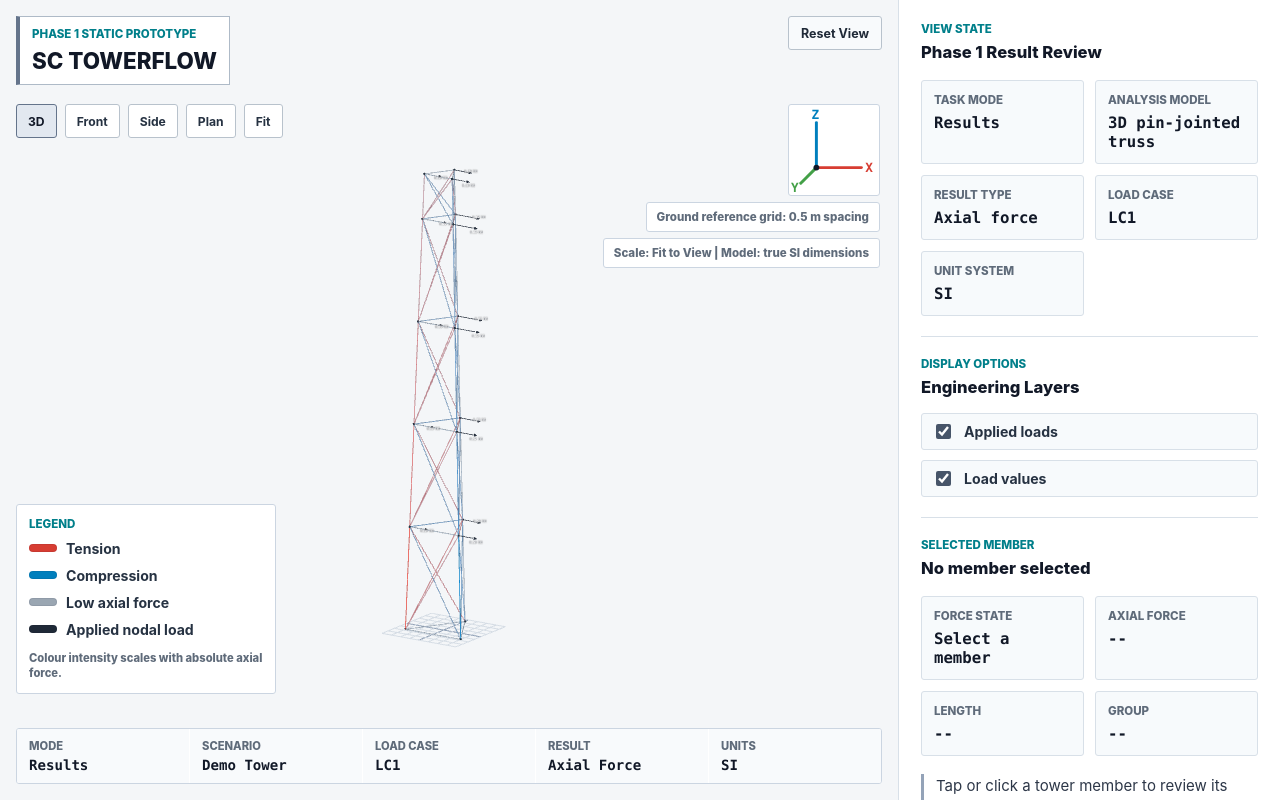
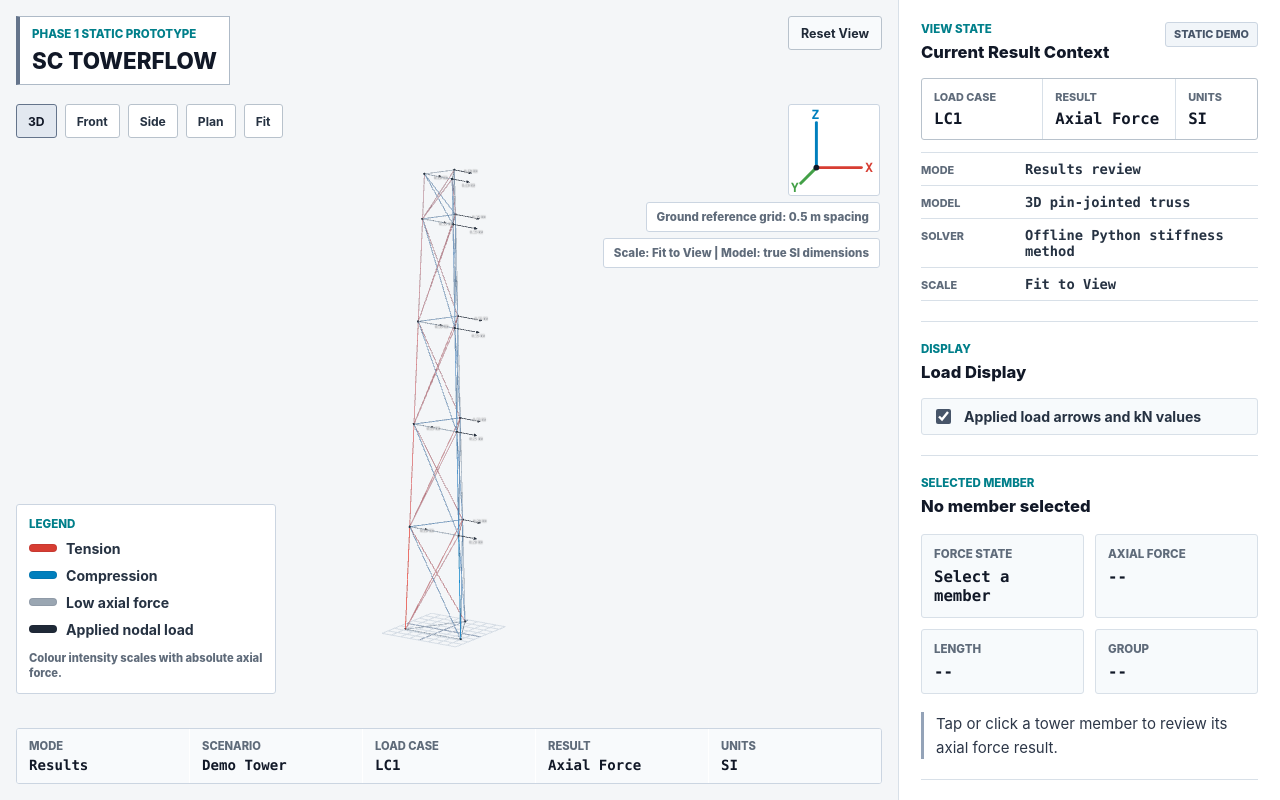
Before and after one commit to Pikatiu27/TowerFlow, a plain HTML site: page index.html in a window 1280 px wide. Drawn offline with nearby package versions, Linux system fonts and the light colour scheme; animation ran at ten frames a second.

Commit message:
Refine load display controls

```diff
--- a/index.html
+++ b/index.html
@@ -90,44 +90,57 @@
       </section>
 
       <aside class="info-panel" aria-label="Engineering result panel">
-        <section>
-          <p class="eyebrow">View State</p>
-          <h2>Phase 1 Result Review</h2>
-          <dl class="context-grid">
+        <section class="state-section">
+          <div class="section-heading">
             <div>
-              <dt>Task Mode</dt>
-              <dd>Results</dd>
+              <p class="eyebrow">View State</p>
+              <h2>Current Result Context</h2>
+            </div>
+            <span class="state-badge">Static Demo</span>
+          </div>
+
+          <div class="state-primary" aria-label="Active result summary">
+            <div>
+              <span>Load Case</span>
+              <strong id="panel-load-case">LC1</strong>
             </div>
             <div>
-              <dt>Analysis Model</dt>
+              <span>Result</span>
+              <strong>Axial Force</strong>
+            </div>
+            <div>
+              <span>Units</span>
+              <strong>SI</strong>
+            </div>
+          </div>
+
+          <dl class="state-details">
+            <div>
+              <dt>Mode</dt>
+              <dd>Results review</dd>
+            </div>
+            <div>
+              <dt>Model</dt>
               <dd>3D pin-jointed truss</dd>
             </div>
             <div>
-              <dt>Result Type</dt>
-              <dd>Axial force</dd>
+              <dt>Solver</dt>
+              <dd>Offline Python stiffness method</dd>
             </div>
             <div>
-              <dt>Load Case</dt>
-              <dd id="panel-load-case">LC1</dd>
-            </div>
-            <div>
-              <dt>Unit System</dt>
-              <dd>SI</dd>
+              <dt>Scale</dt>
+              <dd>Fit to View</dd>
             </div>
           </dl>
         </section>
 
         <section>
-          <p class="eyebrow">Display Options</p>
-          <h2>Engineering Layers</h2>
+          <p class="eyebrow">Display</p>
+          <h2>Load Display</h2>
           <div class="display-options">
             <label>
               <input id="show-loads" type="checkbox" checked />
-              <span>Applied loads</span>
-            </label>
-            <label>
-              <input id="show-load-labels" type="checkbox" checked />
-              <span>Load values</span>
+              <span>Applied load arrows and kN values</span>
             </label>
           </div>
         </section>
--- a/src/main.js
+++ b/src/main.js
@@ -5,7 +5,6 @@ const viewer = document.querySelector("#viewer");
 const resetButton = document.querySelector("#reset-view");
 const viewButtons = Array.from(document.querySelectorAll("[data-view]"));
 const showLoadsToggle = document.querySelector("#show-loads");
-const showLoadLabelsToggle = document.querySelector("#show-load-labels");
 const labels = {
   caseTitle: document.querySelector("#case-title"),
   nodeCount: document.querySelector("#node-count"),
@@ -294,14 +293,8 @@ function addLoadArrow(load, nodes, maxLoadMagnitude) {
 
 function updateDisplayOptions() {
   const showLoads = showLoadsToggle?.checked ?? true;
-  const showLoadLabels = showLoadLabelsToggle?.checked ?? true;
   for (const object of loadObjects) {
     object.visible = showLoads;
-    object.traverse((child) => {
-      if (child.userData?.kind === "load-label") {
-        child.visible = showLoads && showLoadLabels;
-      }
-    });
   }
 }
 
@@ -428,7 +421,6 @@ for (const button of viewButtons) {
   button.addEventListener("click", () => setCameraView(button.dataset.view));
 }
 showLoadsToggle?.addEventListener("change", updateDisplayOptions);
-showLoadLabelsToggle?.addEventListener("change", updateDisplayOptions);
 
 resize();
 loadData().catch((error) => {
--- a/src/styles.css
+++ b/src/styles.css
@@ -328,6 +328,27 @@ h2 {
   font-weight: 780;
 }
 
+.section-heading {
+  display: flex;
+  align-items: flex-start;
+  justify-content: space-between;
+  gap: 12px;
+}
+
+.state-badge {
+  flex: 0 0 auto;
+  border: 1px solid #cbd5e1;
+  border-radius: 3px;
+  background: #f1f5f9;
+  color: #475569;
+  font-size: 0.68rem;
+  font-weight: 820;
+  letter-spacing: 0;
+  line-height: 1;
+  padding: 6px 8px;
+  text-transform: uppercase;
+}
+
 .info-panel {
   display: grid;
   align-content: start;
@@ -346,6 +367,74 @@ h2 {
 
 .info-panel section:last-child {
   border-bottom: 0;
+}
+
+.state-primary {
+  display: grid;
+  grid-template-columns: 1.05fr 1.15fr 0.7fr;
+  margin-top: 16px;
+  border: 1px solid #b8c2cc;
+  border-radius: 3px;
+  overflow: hidden;
+  background: #ffffff;
+}
+
+.state-primary div {
+  min-width: 0;
+  border-right: 1px solid #d8e0e8;
+  padding: 11px 12px;
+}
+
+.state-primary div:last-child {
+  border-right: 0;
+}
+
+.state-primary span,
+.state-details dt {
+  display: block;
+  color: var(--muted);
+  font-size: 0.68rem;
+  font-weight: 820;
+  letter-spacing: 0;
+  text-transform: uppercase;
+}
+
+.state-primary strong {
+  display: block;
+  margin-top: 5px;
+  overflow-wrap: anywhere;
+  color: #111827;
+  font-family:
+    "SFMono-Regular", Consolas, "Liberation Mono", ui-monospace, monospace;
+  font-size: 0.98rem;
+  font-weight: 820;
+}
+
+.state-details {
+  display: grid;
+  gap: 0;
+  margin: 12px 0 0;
+  border-top: 1px solid var(--line);
+}
+
+.state-details div {
+  display: grid;
+  grid-template-columns: 92px minmax(0, 1fr);
+  gap: 12px;
+  align-items: baseline;
+  min-width: 0;
+  border-bottom: 1px solid var(--line);
+  padding: 8px 0;
+}
+
+.state-details dd {
+  margin: 0;
+  overflow-wrap: anywhere;
+  color: #263242;
+  font-family:
+    "SFMono-Regular", Consolas, "Liberation Mono", ui-monospace, monospace;
+  font-size: 0.86rem;
+  font-weight: 720;
 }
 
 .member-grid,
@@ -525,6 +614,19 @@ dd {
     font-size: 0.76rem;
   }
 
+  .state-primary {
+    grid-template-columns: 1fr;
+  }
+
+  .state-primary div {
+    border-right: 0;
+    border-bottom: 1px solid var(--line);
+  }
+
+  .state-primary div:last-child {
+    border-bottom: 0;
+  }
+
   .legend-panel {
     display: none;
   }
```
